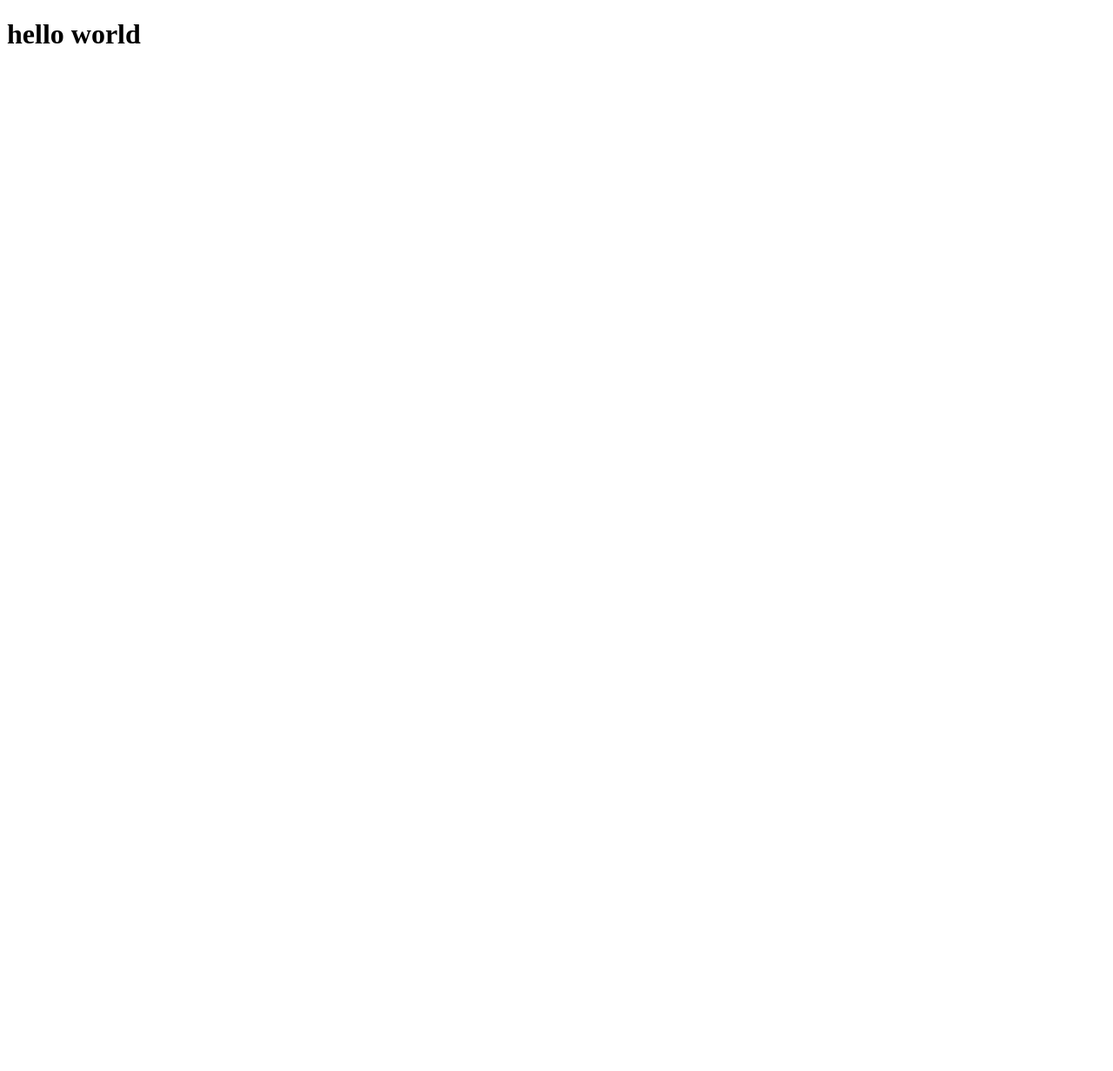
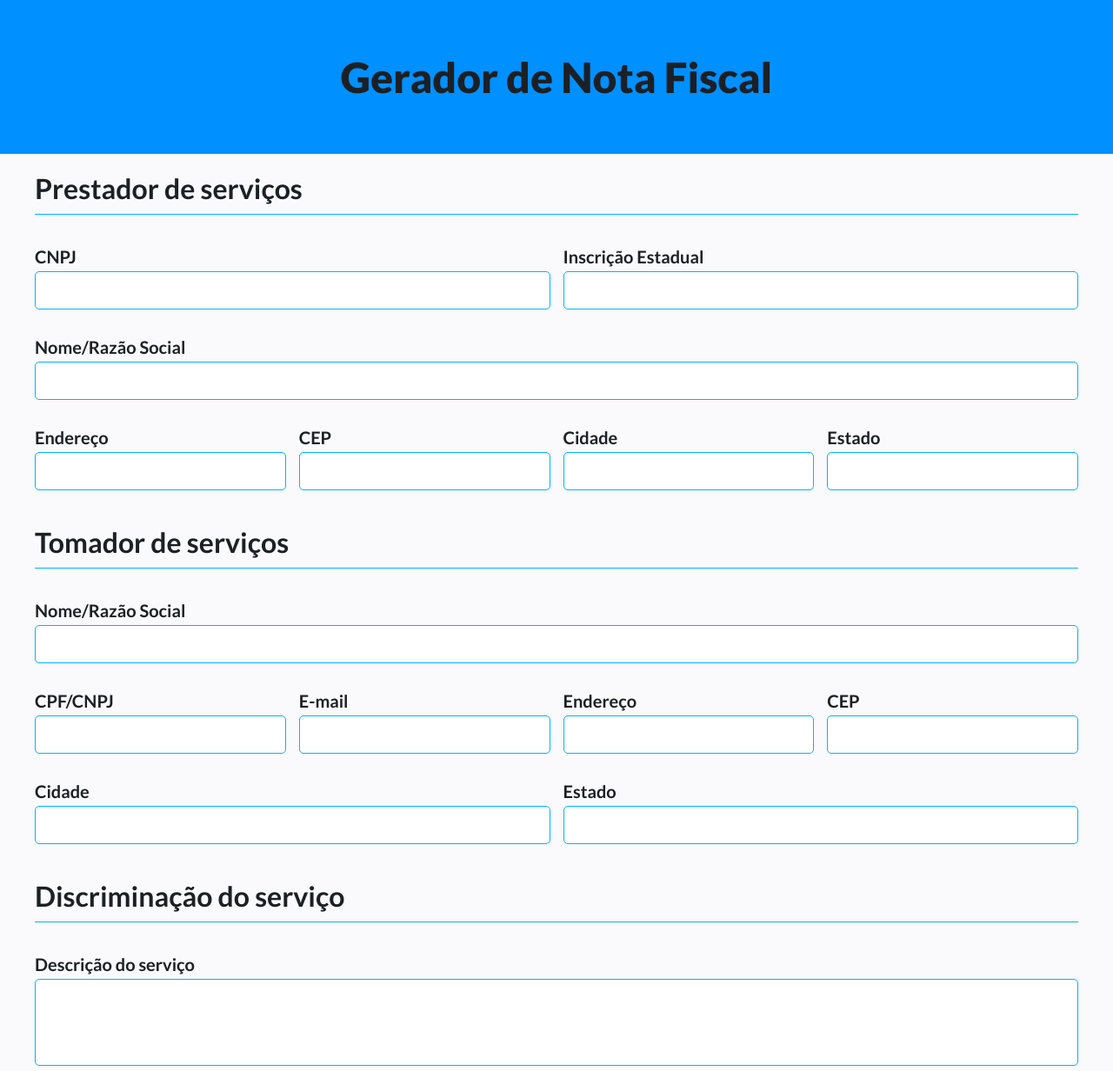
Before and after one commit to LeonardoSPereira/GeradorDeNotaFiscal, a plain HTML site: page index.html in a window 1280 px wide. Shown: the top 1232 px of the page at 87% size. Before the commit the page ends 800 px from the top, so only its background shows below. Drawn offline with Linux system fonts and the light colour scheme.

Commit message:
created: company, recipient, service form

```diff
--- a/index.html
+++ b/index.html
@@ -1,14 +1,155 @@
 <!DOCTYPE html>
 <html lang="en">
 <head>
+    <link rel="preconnect" href="https://fonts.googleapis.com">
+    <link rel="preconnect" href="https://fonts.gstatic.com" crossorigin>
     <meta charset="UTF-8">
     <meta name="viewport" content="width=device-width, initial-scale=1.0">
     <link rel="stylesheet" href="styles.css">
-    <title>Document</title>
+    <link href="https://fonts.googleapis.com/css2?family=Lato:wght@400;700;900&display=swap" rel="stylesheet">
+    <title>Gerador de Nota Fiscal</title>
 </head>
-<body>
+<body class="dark">
 
-    <h1>hello world</h1>
+    <header>
+        <h1>Gerador de Nota Fiscal</h1>
+    </header>
+
+    <main>
+        <form>
+            <div class="companyInfo">
+
+                <fieldset>
+                    <legend>Prestador de serviços</legend>
+                </fieldset>
+
+                <!-- informações da companhia -->
+
+                <div class="company">
+                    <div class="companyCnpj">
+                        <label for="companyCnpj">CNPJ</label>
+                        <input required type="text" id="companyCnpj">
+                    </div>
+
+                    <div class="companyStateRegistration">
+                        <label for="companyStateRegistration">Inscrição Estadual</label>
+                        <input required type="text" id="companyStateRegistration">
+                    </div>
+
+                    <div class="companyName">
+                        <label for="companyName">Nome/Razão Social</label>
+                        <input required type="text" id="companyName">
+                    </div>
+
+                    <div class="companyAddress">
+                        <label for="companyAddress">Endereço</label>
+                        <input required type="text" id="companyAddress">
+                    </div>
+
+                    <div class="companyCep">
+                        <label for="companyCep">CEP</label>
+                        <input required type="text" id="companyCep">
+                    </div>
+
+                    <div class="companyCity">
+                        <label for="companyCity">Cidade</label>
+                        <input required type="text" id="companyCity">
+                    </div>
+
+                    <div class="companyState">
+                        <label for="companyState">Estado</label>
+                        <input required type="text" id="companyState">
+                    </div>
+
+                </div>
+
+
+            </div>
+
+            <div class="recipientInfo">
+
+                <fieldset>
+                    <legend>Tomador de serviços</legend>
+                </fieldset>
+
+                <!-- informações do beneficiário -->
+
+                <div class="recipient">
+
+                    <div class="recipientName">
+                        <label for="recipientName">Nome/Razão Social</label>
+                        <input required type="text" id="recipientName">
+                    </div>
+
+                    <div class="recipientCPF">
+                        <label for="recipientCPF">CPF/CNPJ</label>
+                        <input required type="text" id="recipientCPF">
+                    </div>
+
+
+                    <div class="recipientEmail">
+                        <label for="recipientEmail">E-mail</label>
+                        <input required type="email" id="recipientEmail">
+                    </div>
+
+                    <div class="recipientAddress">
+                        <label for="recipientAddress">Endereço</label>
+                        <input required type="text" id="recipientAddress">
+                    </div>
+
+                    <div class="recipientCep">
+                        <label for="recipientCep">CEP</label>
+                        <input required type="text" id="recipientCep">
+                    </div>
+
+                    <div class="recipientCity">
+                        <label for="recipientCity">Cidade</label>
+                        <input required type="text" id="recipientCity">
+                    </div>
+
+                    <div class="recipientState">
+                        <label for="recipientState">Estado</label>
+                        <input required type="text" id="recipientState">
+                    </div>
+
+                </div>
+
+
+            </div>
+
+            <div class="productInfo">
+
+                <fieldset>
+                    <legend>Discriminação do serviço</legend>
+                </fieldset>
+
+                <!-- informações do produto -->
+
+                <div class="service">
+
+                    <div class="serviceDescription">
+                        <label for="serviceDescription">Descrição do serviço</label>
+                        <textarea name="serviceDescription" id="serviceDescription"></textarea>
+                    </div>
+
+                    <div class="serviceQuantity">
+                        <label for="serviceQuantity">Quantidade</label>
+                        <input required type="number" id="serviceQuantity">
+                    </div>
+
+                    <div class="serviceValue">
+                        <label for="serviceValue">Valor</label>
+                        <input required type="number" id="serviceValue">
+                    </div>
+
+                    <div class="serviceTotal">
+                        <label for="serviceTotal">Total Bruto</label>
+                        <input disabled type="number" id="serviceTotal">
+                    </div>
+
+                </div>
+        </form>
+    </main>
 
     <script type="module" src="./js/index.js"></script>
 </body>
--- a/styles.css
+++ b/styles.css
@@ -0,0 +1,147 @@
+* {
+    margin: 0;
+    padding: 0;
+    box-sizing: border-box;
+}
+
+:root {
+    font-size: 62.5%;
+
+    --color-primary: #0090FF;
+    --color-primary-light: #00B4FF;
+    --color-text-primary: #1C2024;
+    --color-text-secondary: #60646C;
+    --color-alert: #CE2C31;
+
+}
+
+body {
+    font-size: 1.6rem;
+    background-color: #FAF9FB;
+}
+
+body, input, button, textarea {
+    font-family: 'Lato', sans-serif;
+    outline: none;
+}
+
+header {
+    background-color: var(--color-primary);
+    padding: 4rem;
+    text-align: center;
+}
+
+h1 {
+    color: var(--color-text-primary);
+    font-size: 3.2rem;
+    font-weight: 900;
+}
+
+form {
+    width: 100%;
+    padding-inline: 2rem;
+    margin-top: 2rem;
+}
+
+fieldset {
+    border: none;
+    border-bottom: 1px solid var(--color-primary-light);
+}
+
+legend {
+    font-size: 2.4rem;
+    font-weight: 700;
+    color: var(--color-text-primary);
+    padding-bottom: 1rem;
+}
+
+.company, .recipient, .service {
+    margin: 2rem 0 4rem;
+}
+
+label {
+    margin-top: 1.6rem;
+    display: block;
+    font-size: 1.8rem;
+    font-weight: 700;
+    color: var(--color-text-primary);
+}
+
+input, textarea {
+    width: 100%;
+    padding: 1rem;
+    font-size: 1.6rem;
+    border: 1px solid var(--color-primary-light);
+    border-radius: 0.5rem;
+    margin-top: 0.5rem;
+    color: var(--color-text-secondary);
+}
+
+textarea {
+    resize: none;
+    height: 10rem;
+}
+
+@media (min-width: 768px) {
+
+    header {
+        padding: 6rem;
+    }
+
+    h1 {
+        font-size: 4.8rem;
+    }
+
+    form {
+        padding-inline: 4rem;
+    }
+
+    .company, .recipient, .service {
+        margin: 2rem 0 4rem;
+        display: flex;
+        flex-wrap: wrap;
+        gap: 1.5rem;
+    }
+
+    legend {
+        font-size: 3.2rem;
+    }
+
+    label {
+        font-size: 2rem;
+    }
+
+    input {
+        font-size: 1.8rem;
+    }
+
+    .company .companyCnpj,
+    .company .companyStateRegistration,
+    .recipient .recipientCPF,
+    .recipient .recipientEmail {
+        flex: 1 1 20%;
+    }
+
+    .company .companyName,
+    .recipient .recipientName {
+        width: 100%;
+    }
+
+    .company .companyAddress,
+    .company .companyCep,
+    .company .companyCity,
+    .company .companyState,
+    .recipient .recipientAddress,
+    .recipient .recipientCep,
+    .recipient .recipientCity,
+    .recipient .recipientState,
+    .service .serviceQuantity,
+    .service .serviceValue,
+    .service .serviceTotal {
+        flex: 1 1 20%;
+    }
+
+    .service .serviceDescription {
+        width: 100%;
+    }
+}
```
